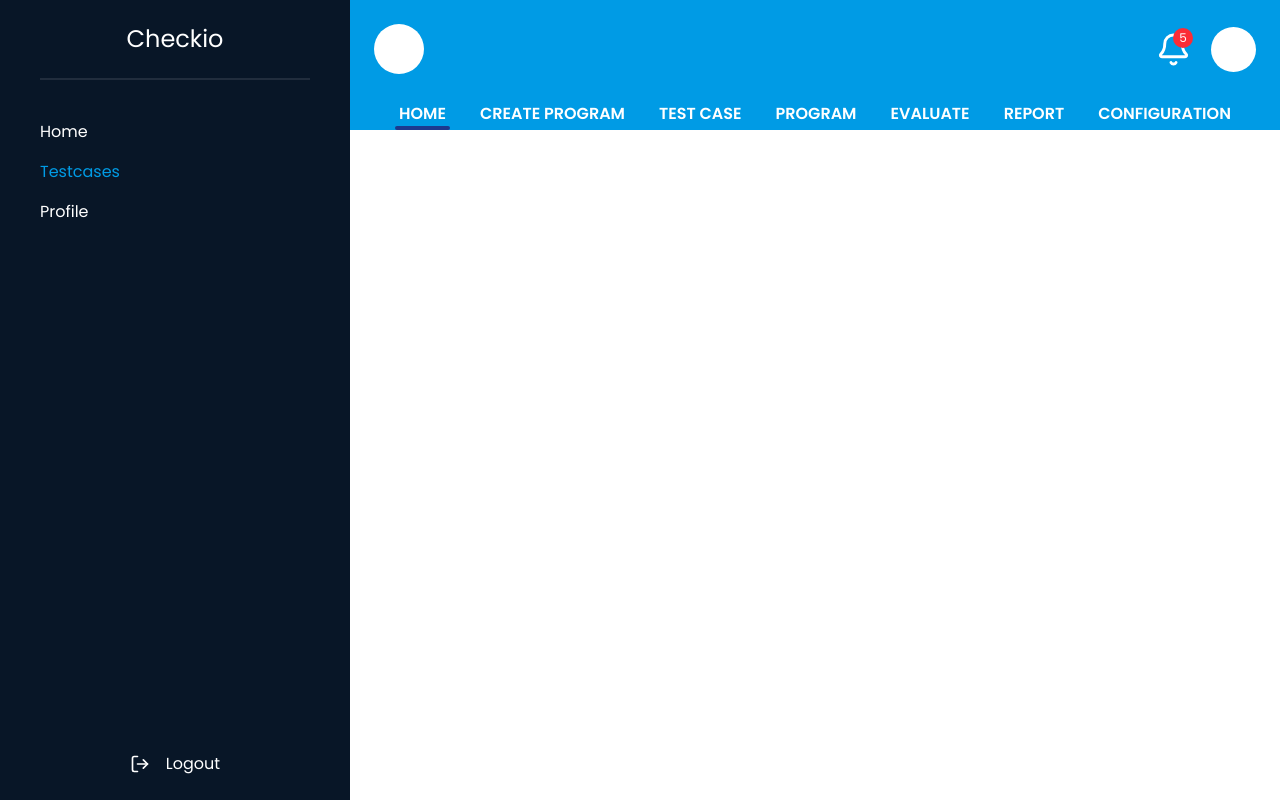
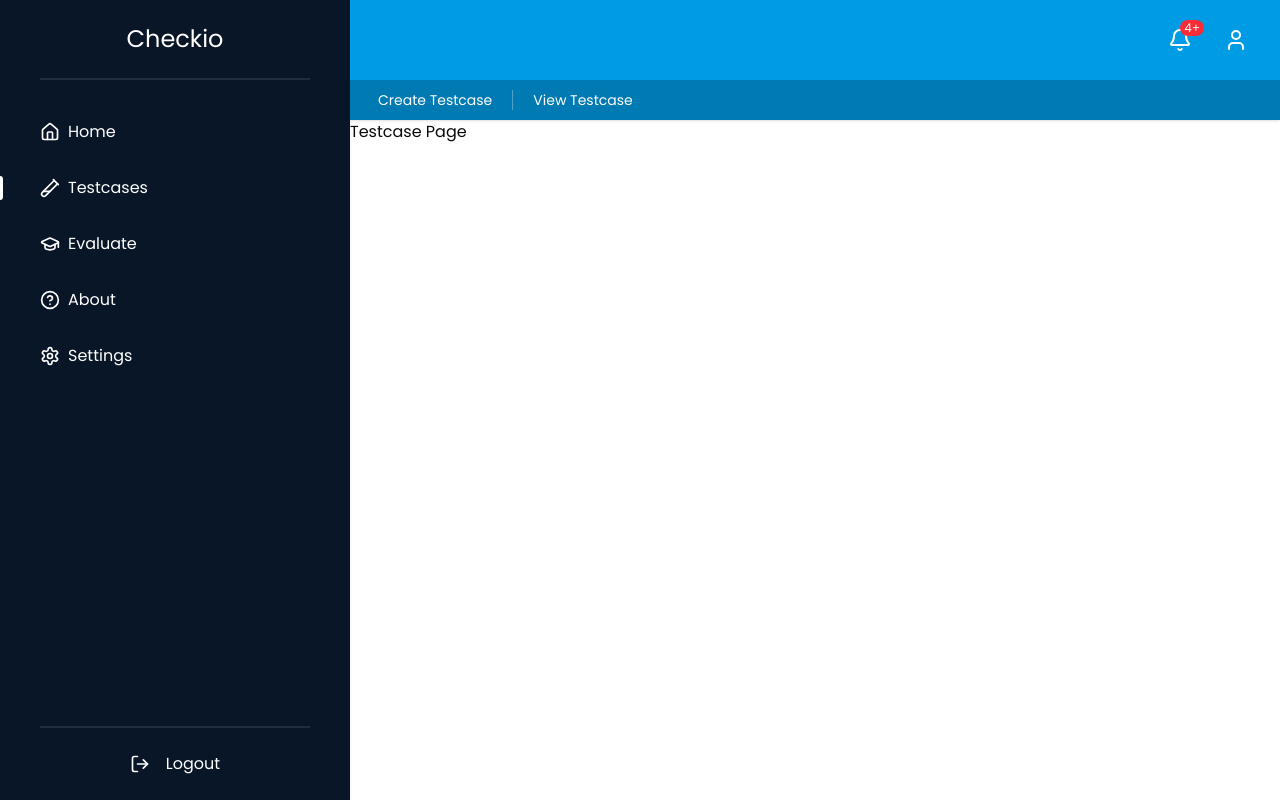
Before and after one commit to fbn776/Checkio, a React (Vite) app in the folder src/web/frontend/: page /testcase in a window 1280 px wide. Built offline with nearby package versions, Linux system fonts and the light colour scheme.

Commit message:
feat: frontend layout

```diff
--- a/src/web/frontend/src/index.css
+++ b/src/web/frontend/src/index.css
@@ -13,9 +13,9 @@
     --card-foreground: hsl(0 0% 3.9%);
     --popover: hsl(0 0% 100%);
     --popover-foreground: hsl(0 0% 3.9%);
-    --primary: hsl(0 0% 9%);
+    --primary: #009be5;
     --primary-foreground: hsl(0 0% 98%);
-    --secondary: hsl(0 0% 96.1%);
+    --secondary: #081627;
     --secondary-foreground: hsl(0 0% 9%);
     --muted: hsl(0 0% 96.1%);
     --muted-foreground: hsl(0 0% 45.1%);
--- /dev/null
+++ b/src/web/frontend/src/lib/data.js
@@ -0,0 +1,46 @@
+import {CircleHelp, GraduationCap, House, Settings, TestTubeDiagonal} from "lucide-react";
+
+export const ROUTES = [
+    {
+        title: 'Home',
+        route: '/',
+        icon: House,
+        children: []
+    }, {
+        title: 'Testcases',
+        route: '/testcase',
+        icon: TestTubeDiagonal,
+        children: [
+            {
+                name: 'Create Testcase',
+                route: '/testcase/create'
+            }, {
+                name: 'View Testcase',
+                route: '/testcase/view'
+            }
+        ]
+    }, {
+        title: 'Evaluate',
+        route: '/evaluate',
+        icon: GraduationCap,
+        children: [
+            {
+                name: 'View Evaluation',
+                route: '/evaluate'
+            }, {
+                name: 'Create',
+                route: '/evaluate/create'
+            }
+        ]
+    }, {
+        title: 'About',
+        route: '/about',
+        icon: CircleHelp,
+        children: []
+    }, {
+        title: 'Settings',
+        route: '/settings',
+        icon: Settings,
+        children: []
+    }
+]
--- a/src/web/frontend/src/main.jsx
+++ b/src/web/frontend/src/main.jsx
@@ -5,6 +5,9 @@ import {BrowserRouter, Route, Routes} from "react-router";
 import HomePage from "./pages/home/page.jsx";
 import Layout from "@/pages/layout.jsx";
 import TestcasePage from "@/pages/testcases/TestcasePage.jsx";
+import AboutPage from "@/pages/about/page.jsx";
+import EvaluatePage from "@/pages/evaluate/page.jsx";
+import SettingsPage from "@/pages/settings/page.jsx";
 
 createRoot(document.getElementById('root')).render(
     <StrictMode>
@@ -13,6 +16,9 @@ createRoot(document.getElementById('root')).render(
                 <Route element={<Layout/>}>
                     <Route path="/" element={<HomePage/>}/>
                     <Route path="/testcase" element={<TestcasePage/>}/>
+                    <Route path="/about" element={<AboutPage/>}/>
+                    <Route path="/evaluate" element={<EvaluatePage/>}/>
+                    <Route path="/settings" element={<SettingsPage/>}/>
                 </Route>
             </Routes>
         </BrowserRouter>
--- /dev/null
+++ b/src/web/frontend/src/pages/about/page.jsx
@@ -0,0 +1,8 @@
+
+
+export default function AboutPage() {
+    return <div>
+        <h1 className="bg-[#ee88ee] border-2 border-red-600 text-blue-500 px-5 py-[20px] max-md:bg-red-500">About</h1>
+        <p>I</p>
+    </div>
+}
--- /dev/null
+++ b/src/web/frontend/src/pages/evaluate/page.jsx
@@ -0,0 +1,8 @@
+
+
+export default function EvaluatePage() {
+    return <div>
+        <h1 className="bg-[#ee88ee] border-2 border-red-600 text-blue-500 px-5 py-[20px] max-md:bg-red-500">About</h1>
+        <p>I</p>
+    </div>
+}
--- a/src/web/frontend/src/pages/home/page.jsx
+++ b/src/web/frontend/src/pages/home/page.jsx
@@ -1,35 +1,8 @@
-import ProfileIcon from "@/components/ProfileIcon/index.jsx";
-import {Bell} from 'lucide-react';
-import {useState} from "react";
+
 
 export default function HomePage() {
-    const [countNotification, setCountNotification] = useState(4);
-    return <>
-        <div className="container flex flex-row items-center justify-center min-vh-100">
-            <div className="flex flex-grow flex-col items-center justify-start min-h-[100vh]">
-                <div className="flex flex-col bg-[#009be5] min-h-[130px] w-full items-center justify-between">
-                    <div className="w-full p-6 flex flex-row items-center justify-between">
-                        <div className="h-[50px] w-[50px] rounded-full bg-white"></div>
-                        <div className="flex flex-row items-center gap-5">
-                            <div className="relative flex flex-row gap[-2px]">
-                                <Bell size={35} stroke={'white'}/>
-                                <div className="absolute right-[-2px] top-[-4px] bg-red-500 w-5 h-5 flex items-center justify-center rounded-full text-[12px] text-white">
-                                    {countNotification}
-                                </div>
-                            </div>
-                            <ProfileIcon/>
-                        </div>
-                    </div>
-                    <div className="w-full flex items-center justify-start px-8 text-white poppins-semibold">
-                        <div className="min-h-[30px] w-full">
-                            HOME
-                        </div>
-                    </div>
-                </div>
-                <div className="bg-white w-full flex-grow">
-
-                </div>
-            </div>
-        </div>
-    </>
+    return <div>
+        <h1>Home Page</h1>
+        <p>uhiduhjdhkjhdkj</p>
+    </div>
 }
--- a/src/web/frontend/src/pages/layout.jsx
+++ b/src/web/frontend/src/pages/layout.jsx
@@ -1,32 +1,84 @@
-import {Outlet} from "react-router";
-import {LogOut} from 'lucide-react';
-import { useLocation } from "react-router-dom";
+import {Link, Outlet, useLocation} from "react-router";
+import {Bell, LogOut, User} from 'lucide-react';
+import {ROUTES} from "@/lib/data.js";
+import {
+    DropdownMenu,
+    DropdownMenuContent,
+    DropdownMenuItem,
+    DropdownMenuLabel,
+    DropdownMenuSeparator,
+    DropdownMenuTrigger,
+} from "@/components/ui/dropdown-menu";
 
 export default function Layout() {
     const pathname = useLocation().pathname;
-    console.log(location.pathname);
+    const selectedRoute = ROUTES.find(route => route.route.split('/')[1] === pathname.split('/')[1]);
 
     return <main className="w-full h-full flex">
-        <div className="h-full bg-[#081627] shadow text-white w-[350px] flex flex-col justify-between">
+        <div className="h-full bg-secondary shadow text-white w-[350px] flex flex-col justify-between">
             <header className="h-[80px] flex items-center justify-center border-b-2 mx-10 border-white/10">
                 <h1 className="text-2xl">Checkio</h1>
             </header>
-            <section className="h-full flex-1 flex flex-col items-start px-10 gap-4 pt-10">
-                <button className={`hover:text-[#009be5] hover:cursor-pointer ${pathname === '/' ? 'text-[#009be5]' : ''}`}>Home</button>
-                <button className={`hover:text-[#009be5] hover:cursor-pointer ${pathname === '/testcase' ? 'text-[#009be5]' : ''}`}>Testcases</button>
-                <button className={`hover:text-[#009be5] hover:cursor-pointer ${pathname === '/profile' ? 'text-[#009be5]' : ''}`}>Profile</button>
+            <section className="h-full flex-1 flex flex-col items-start px-10 gap-4 pt-10 space-y-4">
+                {ROUTES.map((route, index) =>
+                    <Link
+                        key={index}
+                        to={route.route}
+                        className="overflow-visible flex gap-2 items-center relative group  hover:translate-x-2 hover:text-primary transition-transform"
+                        data-state={pathname.split('/')[1] === route.route.split('/')[1]}
+                    >
+                        <div className="group-data-[state=false]:hidden group-hover:opacity-0 transition-opacity absolute w-[3px] bg-white rounded-r-full h-full -left-10"/>
+                        <route.icon className="size-5"/>
+                        {route.title}
+                    </Link>
+                )}
             </section>
-            <footer>
+            <footer className="mx-10 border-t-2 border-white/10">
                 <button className="w-full flex items-center justify-center py-6 gap-4 hover:text-red-400">
                     <LogOut className="size-5"/>Logout
                 </button>
             </footer>
         </div>
         <div className="h-full flex-1 flex flex-col">
-            <header className="w-full h-[80px] bg-secondary">
+            <header className="flex flex-col w-full shadow">
+                <div className="px-5 h-[80px] bg-primary flex items-center justify-end text-white gap-5">
+                    <div className="relative">
+                        <Bell/>
+                        <label
+                            className="text-white bg-red-500 absolute -top-2 -right-3 text-xs px-1 rounded-full">4+</label>
+                    </div>
+                    <DropdownMenu>
+                        <DropdownMenuTrigger
+                            className="rounded-full text-white cursor-pointer flex items-center justify-center h-[60%] w-auto aspect-square">
+                            <User/>
+                        </DropdownMenuTrigger>
+                        <DropdownMenuContent className="mr-5">
+                            <DropdownMenuLabel>My Account</DropdownMenuLabel>
+                            <DropdownMenuSeparator/>
+                            <DropdownMenuItem>Profile</DropdownMenuItem>
+                            <DropdownMenuItem>Billing</DropdownMenuItem>
+                            <DropdownMenuItem>Team</DropdownMenuItem>
+                            <DropdownMenuItem>Subscription</DropdownMenuItem>
+                        </DropdownMenuContent>
+                    </DropdownMenu>
 
+                </div>
+                {selectedRoute && selectedRoute.children.length > 0 &&
+                    <div className="flex items-center divide-x divide-white/30 px-2 h-[40px] bg-[#007ab3] overflow-x-auto overflow-y-hidden">
+                        {selectedRoute.children.map((child, index) =>
+                            <Link
+                                key={index}
+                                to={child.route}
+                                className="text-white transition-colors px-5 text-sm relative text-center inline-block"
+                            >
+                                {child.name}
+                                <div className="hidden absolute h-1 bg-white rounded-full left-2 right-2 -bottom-3"/>
+                            </Link>
+                        )}
+                    </div>
+                }
             </header>
-            <div>
+            <div className="flex-1">
                 <Outlet/>
             </div>
         </div>
--- /dev/null
+++ b/src/web/frontend/src/pages/settings/page.jsx
@@ -0,0 +1,8 @@
+
+
+export default function SettingsPage() {
+    return <div>
+        <h1 className="bg-[#ee88ee] border-2 border-red-600 text-blue-500 px-5 py-[20px] max-md:bg-red-500">About</h1>
+        <p>I</p>
+    </div>
+}
--- a/src/web/frontend/src/pages/testcases/TestcasePage.jsx
+++ b/src/web/frontend/src/pages/testcases/TestcasePage.jsx
@@ -1,49 +1,7 @@
-import {Bell} from "lucide-react";
-import ProfileIcon from "@/components/ProfileIcon/index.jsx";
-import {useState} from "react";
+
 
 export default function TestcasePage() {
-    const [countNotification, setCountNotification] = useState(5);
-    const tabs = ['HOME', 'CREATE PROGRAM', 'TEST CASE', 'PROGRAM', 'EVALUATE', 'REPORT', 'CONFIGURATION']
-    const [activeTab, setActiveTab] = useState(tabs[0])
-    const handleClick = (tab) => {
-        setActiveTab(tab)
-    }
-
-    return (
-        <div className="container flex flex-row items-center justify-center min-vh-100">
-            <div className="flex flex-grow flex-col items-center justify-start min-h-[100vh]">
-                <div className="flex flex-col bg-[#009be5] min-h-[130px] w-full items-center justify-between">
-                    <div className="w-full p-6 flex flex-row items-center justify-between">
-                        <div className="h-[50px] w-[50px] rounded-full bg-white"></div>
-                        <div className="flex flex-row items-center gap-5">
-                            <div className="relative flex flex-row gap[-2px]">
-                                <Bell size={35} stroke={'white'}/>
-                                <div
-                                    className="absolute right-[-2px] top-[-4px] bg-red-500 w-5 h-5 flex items-center justify-center rounded-full text-[12px] text-white">
-                                    {countNotification}
-                                </div>
-                            </div>
-                            <ProfileIcon/>
-                        </div>
-                    </div>
-                    <div className="w-full flex items-center justify-around px-8 text-white poppins-semibold">
-                        {tabs.map((tab, i) => (
-                            <div key={tab} className="cursor-pointer" onClick={() => {
-                                handleClick(tab)
-                            }}>
-                                <div className="px-1">
-                                    {tab}
-                                </div>
-                                <div className={`min-h-1 rounded-full transition-all duration-250 ease-in-out  ${tab === activeTab ? 'bg-blue-900 w-full' : 'bg-transparent w-2'}`}></div>
-                            </div>
-                        ))}
-                    </div>
-                </div>
-                <div className="bg-white w-full flex-grow">
-
-                </div>
-            </div>
-        </div>
-    )
+    return <div>
+        <h1>Testcase Page</h1>
+    </div>
 }
```
Also changed, not shown: src/web/frontend/src/pages/home/style.css (added, +9 -0 lines), src/web/frontend/tailwind.config.js (+7 -6 lines), src/web/frontend/src/assets/Checkio.svg (deleted), 1 other file (tests, documents, lock files or other folders).
